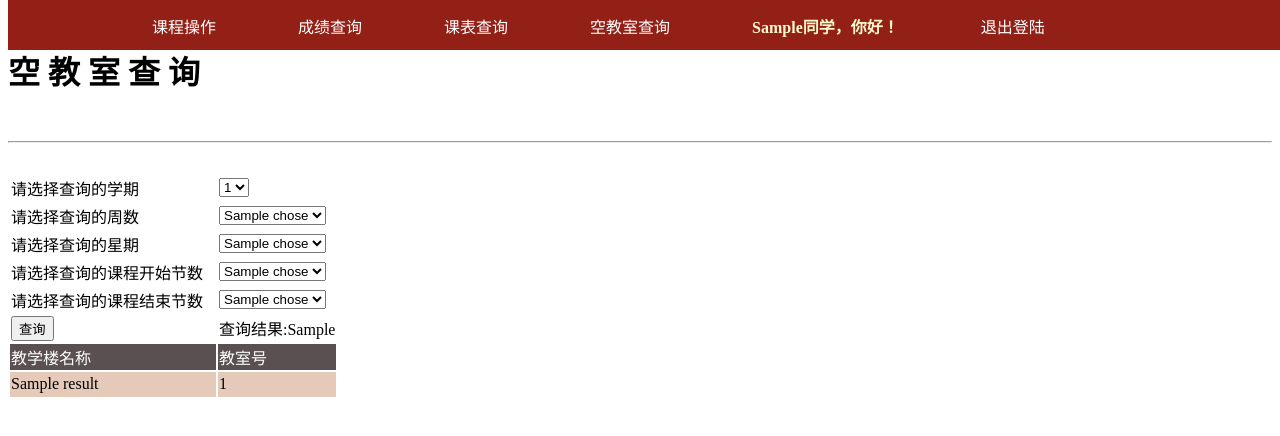
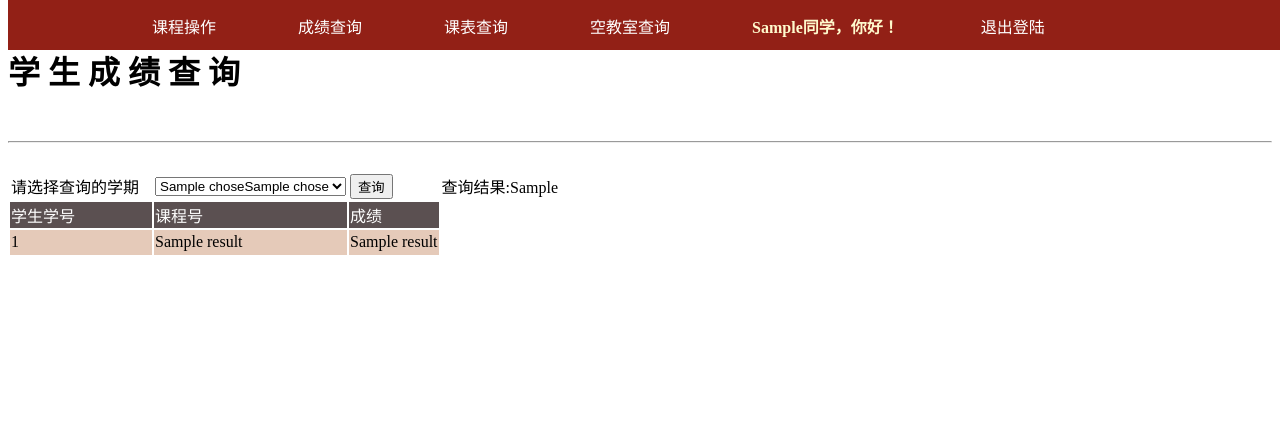
Before and after one commit to TLLL123/JLU-6025-CourseDesignOfSoftwareEngineering, a Flask app: template 课程注册系统/templates/student/find_available.html in a window 1280 px wide. Shown: the top 436 px of the page. Run offline with Flask 3, Linux system fonts and the light colour scheme; the template is opened without the code that fills it: most values are stand-ins (such as "Sample title", 1, 10 or a date in 2020); parts of the project's set-up code (start-up, migrations or seed data) failed here and were passed over.

Commit message:
Update find_available.html

```diff
--- a/课程注册系统/templates/student/find_available.html
+++ b/课程注册系统/templates/student/find_available.html
@@ -108,9 +108,9 @@
                                 <li style="background-color: rgb(146, 32, 22)"><a href="/drop_course">学生退课</a></li>
                             </ul>
                         </li>
-                        <li><a href="/find_grades">成绩查询</a></li>
+                        <li><a href="#">成绩查询</a></li>
                         <li><a href="/find_schedule">课表查询</a></li>
-                        <li><a href="#">空教室查询</a></li>
+                        <li><a href="/find_available">空教室查询</a></li>
                         <li><b><a style="color: lemonchiffon">{{user_info}}同学，你好！</a></b></li>
                         <li><a href="/">退出登陆</a><li>
                     </ul>
@@ -120,7 +120,7 @@
             &nbsp;
 
     <div class="container-fluid">
-        <h1 class="sub-header">空 教 室 查 询 </h1>&nbsp;&nbsp;
+        <h1 class="sub-header">学 生 成 绩 查 询 </h1>&nbsp;&nbsp;
         <hr>
         <div class="table-responsive">
             <table class="table table-striped" cellspaing="10">
@@ -130,62 +130,30 @@
                 <tbody class="display">
                     <tr>
                         <form action="" method="post">
-                            <tr>
-                                <td><label for="#">请选择查询的学期</label>&nbsp;&nbsp;&nbsp;</td>
-                                <td><select name="selected_one">
-                                        {% for chose in choses %}
-                                        <option value={{chose[0]}} selected="selected">{{chose[0]}}</option>
-                                        {% endfor %}
-                                    </select></td>&nbsp;
-                            </tr>
-                            <tr>
-                            <td><label for="#">请选择查询的周数</label>&nbsp;&nbsp;&nbsp;</td>
-                            <td><select name="selected_two">
-                                    {% for chose in choses_two %}
-                                    <option value={{chose}} selected="selected">{{chose}}</option>
+                            <td><label for="#">请选择查询的学期</label>&nbsp;&nbsp;&nbsp;</td>
+                            <td><select name="selected_one">
+                                    {% for chose in choses %}
+                                    <option value={{chose[0]}} selected="selected">{{chose[1]}}{{chose[2]}}</option>
+<!--                                    <option value="姓名">{{chose[0]}}</option>-->
+<!--                                    <option value="课程号">{{chose[0]}}</option>-->
+<!--                                    <option value="所在班级">{{chose[0]}}</option>-->
                                     {% endfor %}
                                 </select></td>&nbsp;
-                            </tr>
-                            <tr>
-                            <td><label for="#">请选择查询的星期</label>&nbsp;&nbsp;&nbsp;</td>
-                            <td><select name="selected_three">
-                                    {% for chose in choses_three %}
-                                    <option value={{chose}} selected="selected">{{chose}}</option>
-                                    {% endfor %}
-                                </select></td>&nbsp;
-                            </tr>
-                    <tr>
-                            <td><label for="#">请选择查询的课程开始节数</label>&nbsp;&nbsp;&nbsp;</td>
-                            <td><select name="selected_four">
-                                    {% for chose in choses_four %}
-                                    <option value={{chose}} selected="selected">{{chose}}</option>
-                                    {% endfor %}
-                                </select></td>&nbsp;
-                    </tr>
-                    <tr>
-                            <td><label for="#">请选择查询的课程结束节数</label>&nbsp;&nbsp;&nbsp;</td>
-                            <td><select name="selected_five">
-                                    {% for chose in choses_five %}
-                                    <option value={{chose}} selected="selected">{{chose}}</option>
-                                    {% endfor %}
-                                </select></td>&nbsp;
-                    </tr>
-                            <br>
 <!--                            <td><input class="long" type="text" name="query"></td>-->
                             <td><input class="last" type="submit" value="查询" /></td>
                             <td><span>查询结果:{{query_result}}</span></td>
                         </form>
                     </tr>
                     <tr class="title">
-                        <td>教学楼名称</td>
-                        <td>教室号</td>
-<!--                        <td>教学楼编号</td>-->
+                        <td>学生学号</td>
+                        <td>课程号</td>
+                        <td>成绩</td>
                     </tr>
                     {% for result in results %}
                     <tr class="data">
+                        <td>{{result[0]}}</td>
                         <td>{{result[1]}}</td>
-                        <td>{{result[0]}}</td>
-<!--                        <td>{{result[2]}}</td>-->
+                        <td>{{result[2]}}</td>
                     </tr>
                     {% endfor %}
                 </tbody>
```
